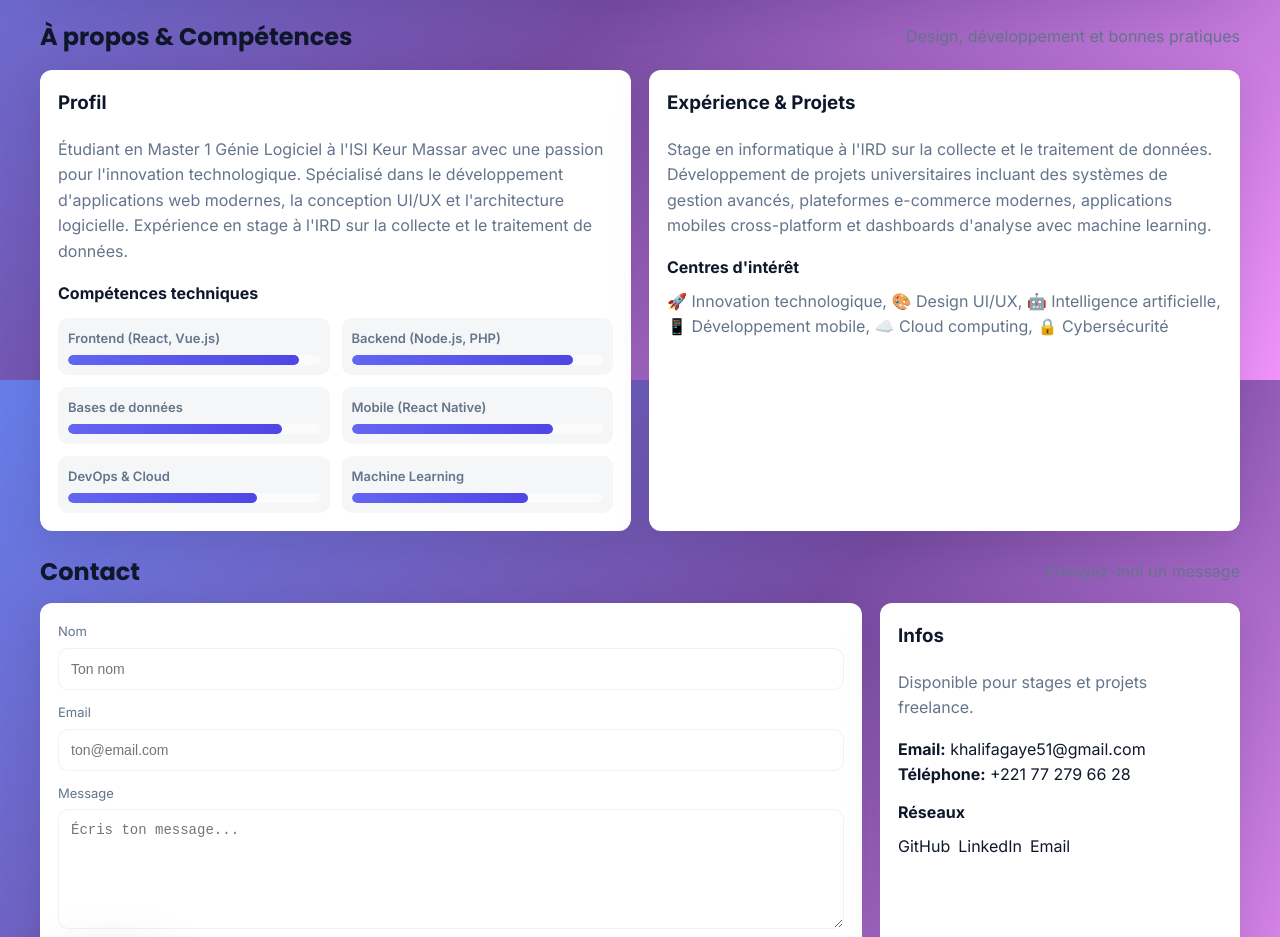
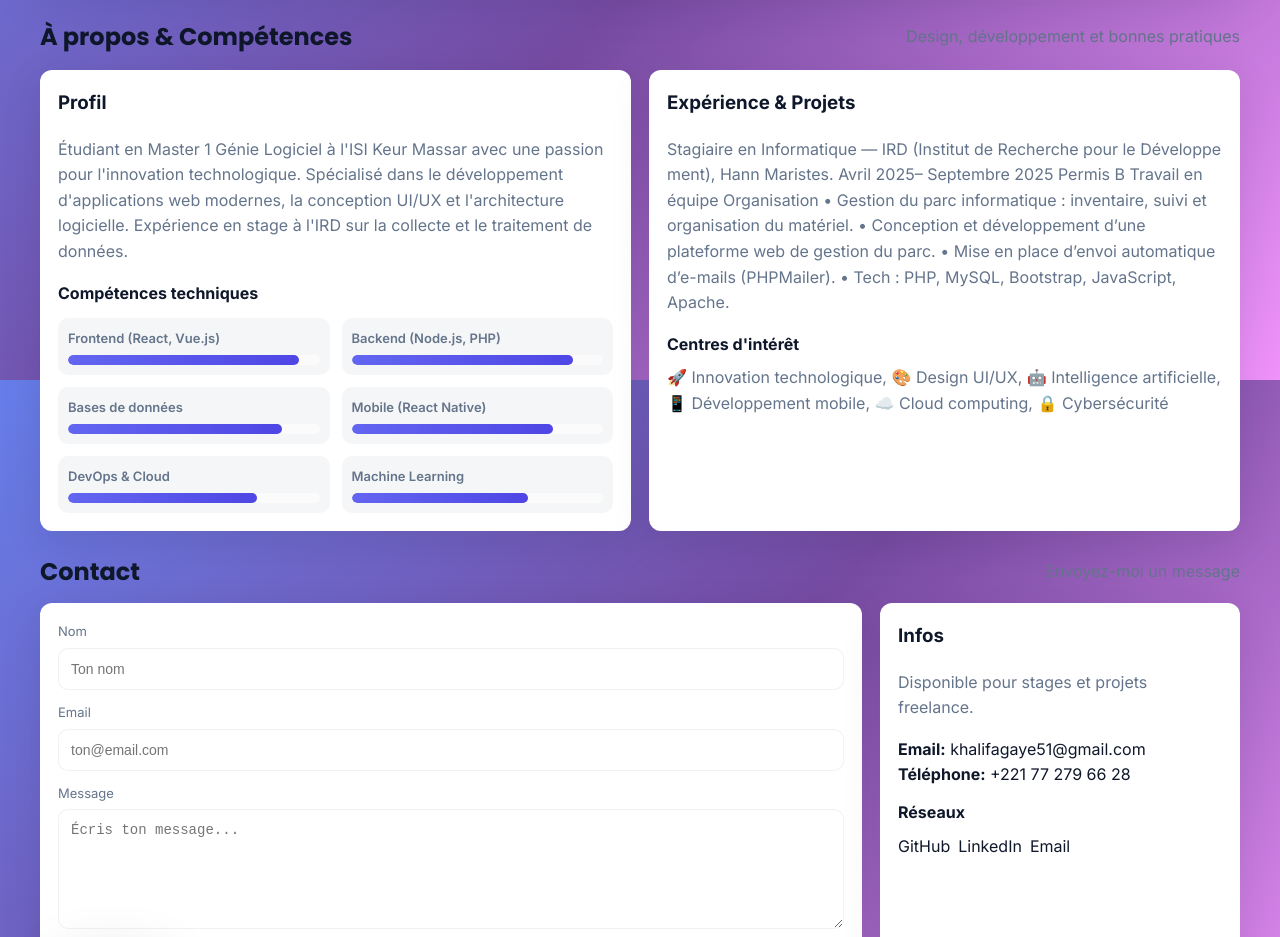
Before and after one commit to isien4/khalifa_ababacar_gaye, a plain HTML site: page index.html in a window 1280 px wide. Shown: the part 2020-2957 px from the top of the page. Drawn offline with Linux system fonts and the light colour scheme.

Commit message:
Update index.html

```diff
--- a/index.html
+++ b/index.html
@@ -601,7 +601,16 @@
 
         <div style="flex:1;min-width:320px;background:var(--card);padding:18px;border-radius:12px;box-shadow:var(--shadow)">
           <h3 style="margin-top:0">Expérience & Projets</h3>
-          <p style="color:var(--sub)">Stage en informatique à l'IRD sur la collecte et le traitement de données. Développement de projets universitaires incluant des systèmes de gestion avancés, plateformes e-commerce modernes, applications mobiles cross-platform et dashboards d'analyse avec machine learning.</p>
+          <p style="color:var(--sub)"> Stagiaire en Informatique — IRD (Institut de Recherche pour le Développe
+ment), Hann Maristes.
+ Avril 2025– Septembre 2025
+ Permis B
+ Travail en équipe
+ Organisation
+ • Gestion du parc informatique : inventaire, suivi et organisation du matériel.
+ • Conception et développement d’une plateforme web de gestion du parc.
+ • Mise en place d’envoi automatique d’e-mails (PHPMailer).
+ • Tech : PHP, MySQL, Bootstrap, JavaScript, Apache.</p>
 
           <div style="margin-top:12px">
             <h4 style="margin:0 0 8px 0">Centres d'intérêt</h4>
```
